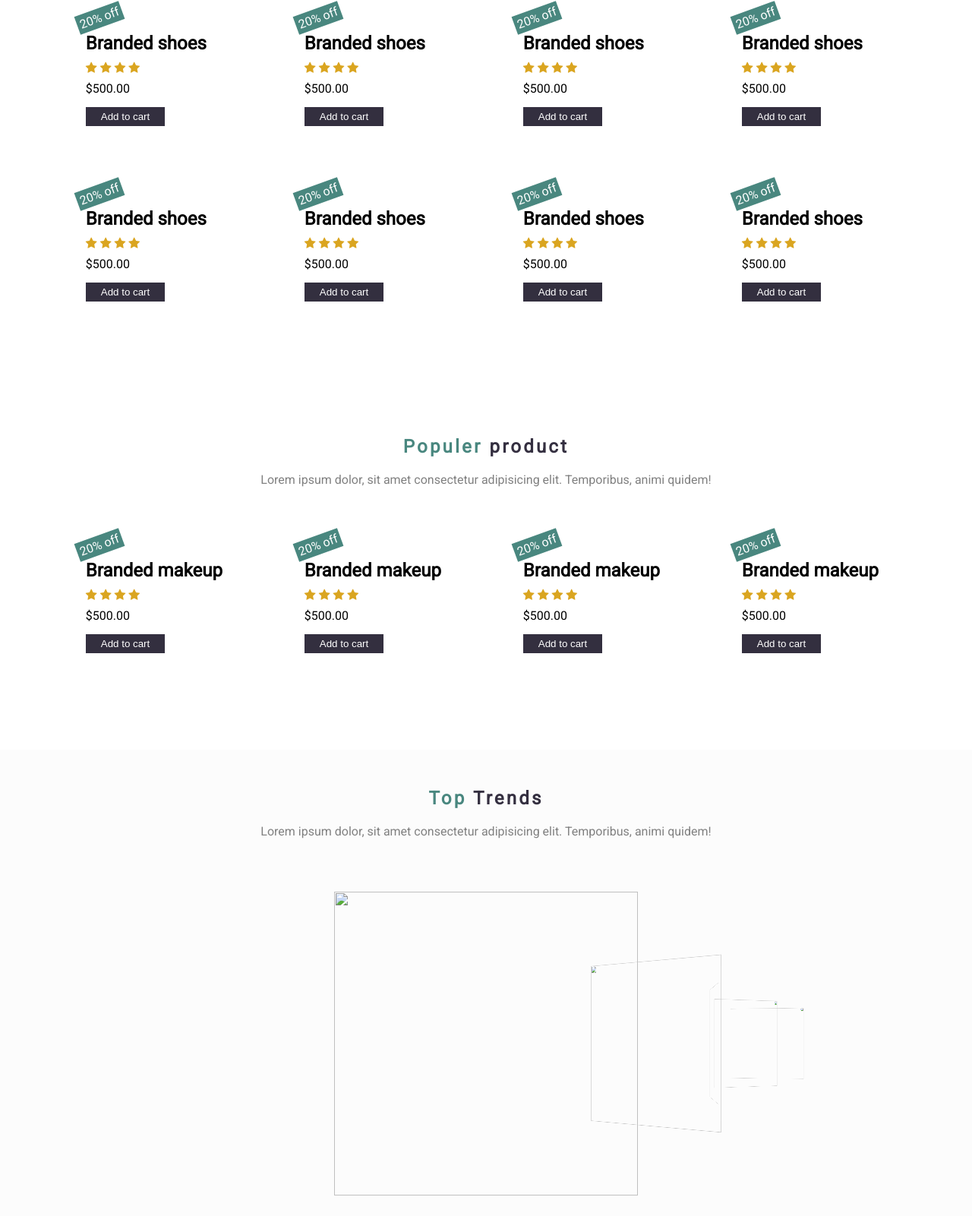
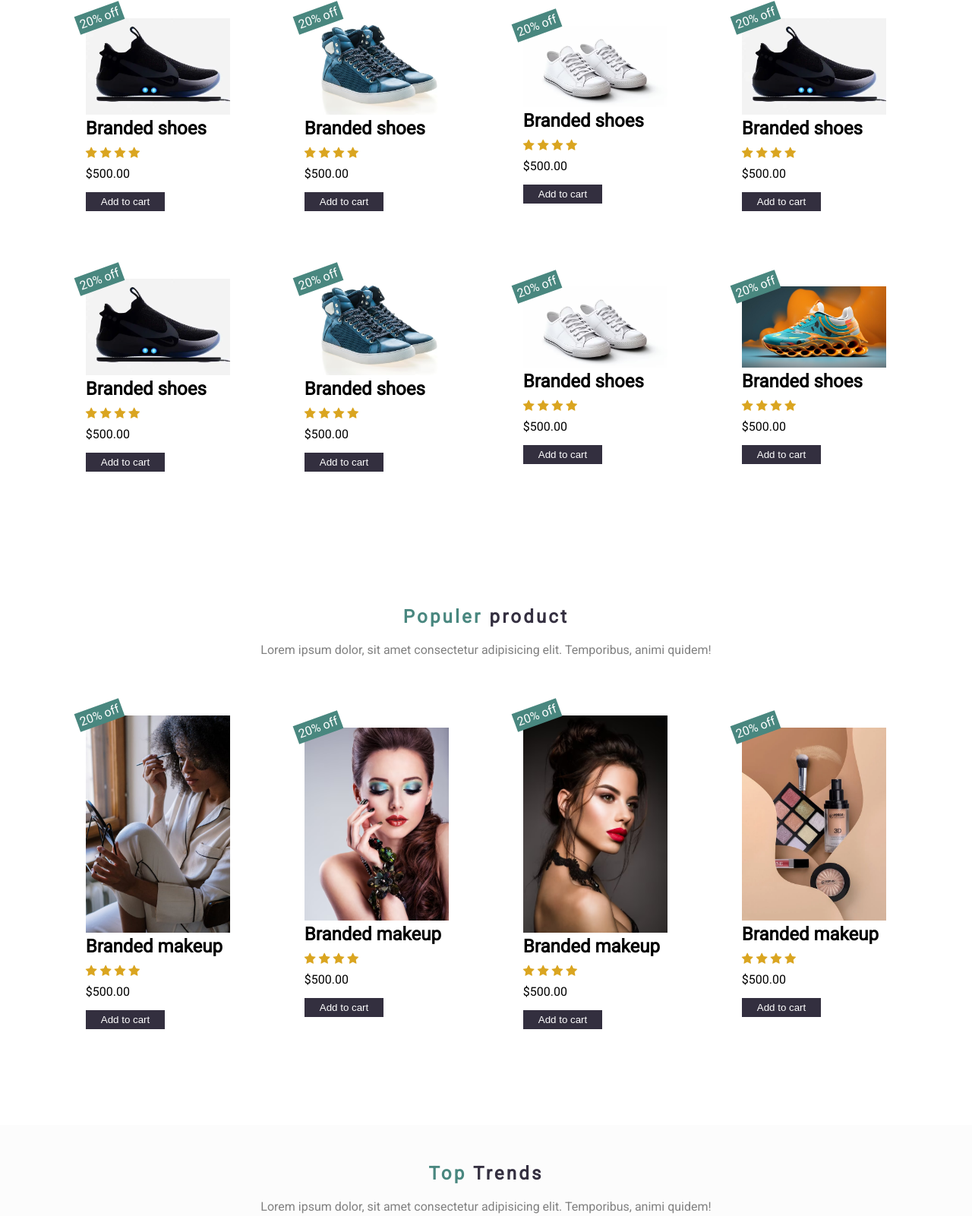
Before and after one commit to Shubhamer12345/shubh, a plain HTML site: page index.html in a window 1280 px wide. Shown: the part 970-2571 px from the top of the page at 76% size. Drawn offline with nearby package versions, Linux system fonts and the light colour scheme; a web font is replaced by a local one.

Commit message:
Add files via upload

```diff
--- a/index.html
+++ b/index.html
@@ -107,7 +107,7 @@
     <div class="card-container">
     <div class="card">
        <div>
-        <img src="img/shoes-1.webp" alt="">
+        <img src="shoes-1.webp" alt="shoes img">
        </div>
        <h1>Branded shoes</h1>
        <span>
@@ -122,7 +122,7 @@
 
     <div class="card">
         <div>
-         <img src="img/shoes-3.avif" alt="">
+         <img src="shoes-3.avif" alt="shoes img">
         </div>
         <h1>Branded shoes</h1>
         <span>
@@ -137,7 +137,7 @@
 
      <div class="card">
         <div>
-         <img src="img/shoes-4.avif" alt="">
+         <img src="shoes-4.avif" alt="shoes img">
         </div>
         <h1>Branded shoes</h1>
         <span>
@@ -152,7 +152,7 @@
 
      <div class="card">
         <div>
-         <img src="img/shoes-5.jpg" alt="">
+         <img src="shoes-1.webp" alt="shoes img">
         </div>
         <h1>Branded shoes</h1>
         <span>
@@ -169,7 +169,7 @@
   <div class="card-container">
     <div class="card">
        <div>
-        <img src="img/shoes-1.webp" alt="">
+        <img src="shoes-1.webp" alt="shoes img">
        </div>
        <h1>Branded shoes</h1>
        <span>
@@ -184,7 +184,7 @@
 
     <div class="card">
         <div>
-         <img src="img/shoes-3.avif" alt="">
+         <img src="shoes-3.avif" alt="">
         </div>
         <h1>Branded shoes</h1>
         <span>
@@ -199,7 +199,7 @@
 
      <div class="card">
         <div>
-         <img src="img/shoes-4.avif" alt="">
+         <img src="shoes-4.avif" alt="shoes img">
         </div>
         <h1>Branded shoes</h1>
         <span>
@@ -214,7 +214,7 @@
 
      <div class="card">
         <div>
-         <img src="img/shoes-5.jpg" alt="">
+         <img src="shoes-5.jpg" alt="shoes img">
         </div>
         <h1>Branded shoes</h1>
         <span>
@@ -240,7 +240,7 @@
     <div class="card-container">
         <div class="card">
            <div>
-            <img src="img/girl-makeup4.jpeg" alt="">
+            <img src="girl-makeup4.jpeg" alt="makeup img">
            </div>
            <h1>Branded makeup</h1>
            <span>
@@ -255,7 +255,7 @@
 
         <div class="card">
             <div>
-             <img src="img/girl-makeup5.avif" alt="">
+             <img src="girl-makeup5.avif" alt="makeup img">
             </div>
             <h1>Branded makeup</h1>
             <span>
@@ -270,7 +270,7 @@
 
          <div class="card">
             <div>
-             <img src="img/girl-makeup6.avif" alt="">
+             <img src="girl-makeup6.avif" alt="makeup img">
             </div>
             <h1>Branded makeup</h1>
             <span>
@@ -285,7 +285,7 @@
 
          <div class="card">
             <div>
-             <img src="img/girl-makeup7.webp" alt="">
+             <img src="girl-makeup7.webp" alt="makeup img">
             </div>
             <h1>Branded makeup</h1>
             <span>
@@ -311,19 +311,19 @@
     <div class="swiper mySwiper">
         <div class="swiper-wrapper">
           <div class="swiper-slide">
-             <img src="img/headphone1.png" alt=""/>
+             <img src="headphone1.jpg" alt=""/>
           </div>
           <div class="swiper-slide">
-            <img src="img/headphone6.png" alt=""/>
+            <img src="headphone10.jpg" alt=""/>
          </div>
          <div class="swiper-slide">
-            <img src="img/headphone2.png" alt=""/>
+            <img src="headphone2.jpg" alt=""/>
          </div>
          <div class="swiper-slide">
-            <img src="img/headphone10.png" alt=""/>
+            <img src="headphone10.jpg" alt=""/>
          </div>
          <div class="swiper-slide">
-            <img src="img/headphone2.png" alt=""/>
+            <img src="headphone1.jpg" alt=""/>
          </div>
 
           <!-- <div class="swiper-pagination"></div>  blue cilcle-->
```
